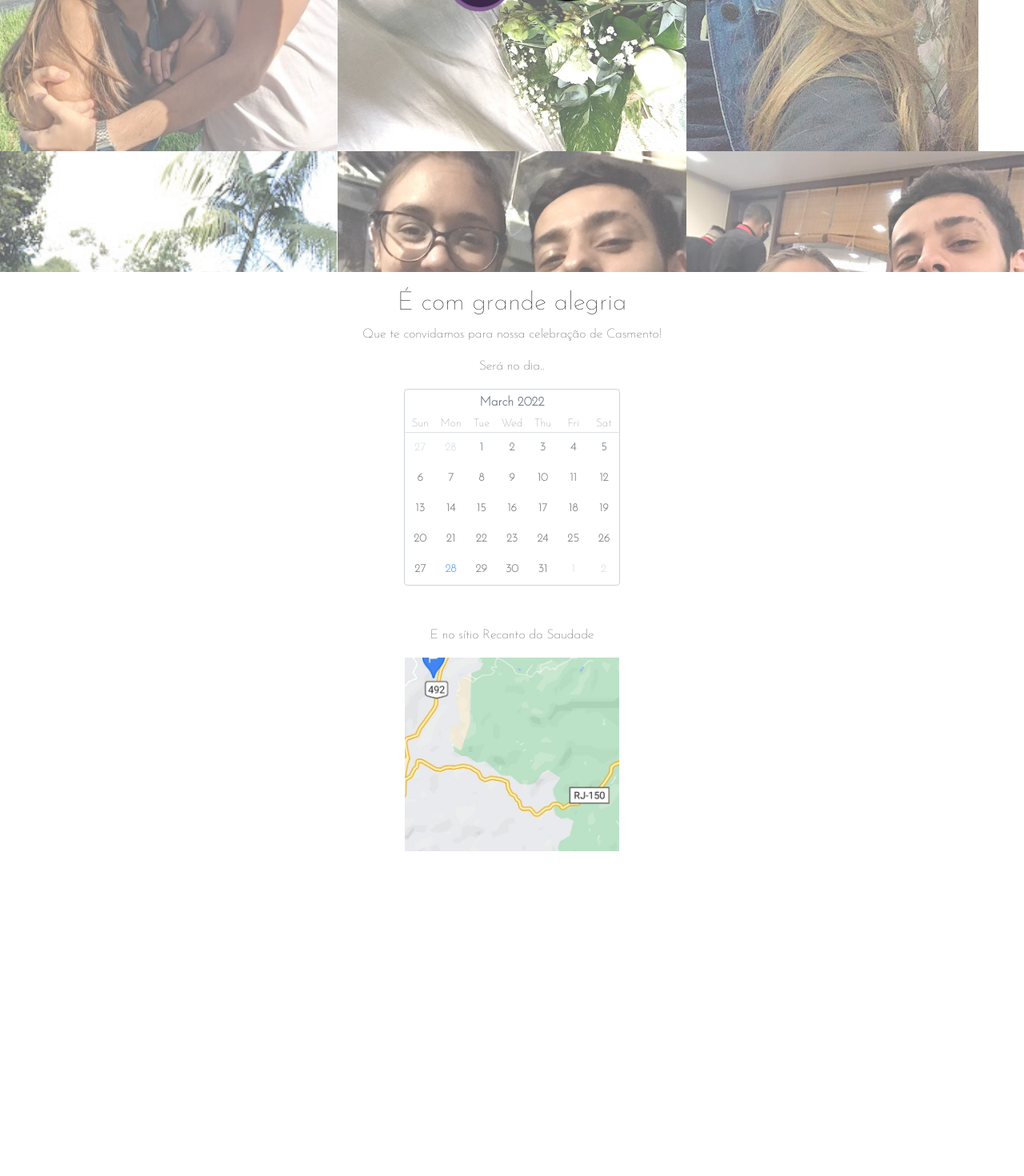
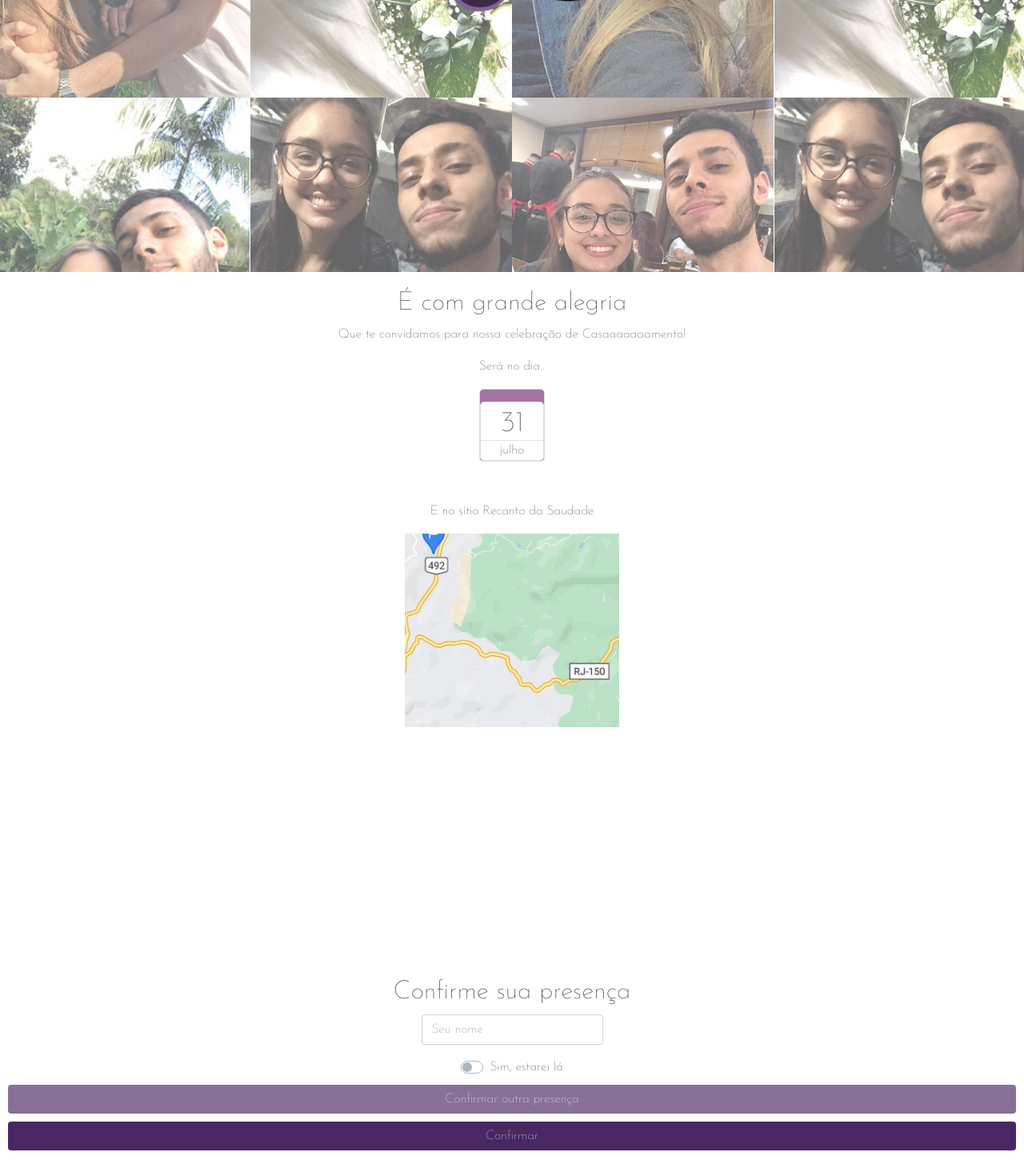
Before and after one commit to rayssamontecchiari/jererayssa-website, a Nuxt app: page / in a window 1280 px wide. Shown: the part 460-1930 px from the top of the page at 80% size. Before the commit the page ends 1544 px from the top, so only its background shows below. Built offline with nearby package versions, Linux system fonts and the light colour scheme.

Commit message:
acrescenta forms de presença

```diff
--- a/components/Banner.vue
+++ b/components/Banner.vue
@@ -27,6 +27,14 @@
             class="imagem-banner"
           ></b-img>
         </b-col>
+        <b-col>
+          <b-img
+            fluid
+            src="../css/images/foto1.jpg"
+            alt="Image 2"
+            class="imagem-banner"
+          ></b-img>
+        </b-col>
       </b-row>
       <b-row>
         <b-col>
@@ -53,6 +61,14 @@
             class="imagem-banner"
           ></b-img>
         </b-col>
+        <b-col>
+          <b-img
+            fluid
+            src="../css/images/foto3.jpg"
+            alt="Image 3"
+            class="imagem-banner"
+          ></b-img>
+        </b-col>
       </b-row>
       <b-row>
         <b-col>
@@ -75,6 +91,14 @@
           <b-img
             fluid
             src="../css/images/banner_1.jpeg"
+            alt="Image 3"
+            class="imagem-banner"
+          ></b-img>
+        </b-col>
+        <b-col>
+          <b-img
+            fluid
+            src="../css/images/foto6.jpg"
             alt="Image 3"
             class="imagem-banner"
           ></b-img>
@@ -127,6 +151,14 @@
           <b-img
             fluid
             src="../css/images/foto4.jpg"
+            alt="Image 3"
+            class="imagem-banner"
+          ></b-img>
+        </b-col>
+        <b-col>
+          <b-img
+            fluid
+            src="../css/images/foto3.jpg"
             alt="Image 3"
             class="imagem-banner"
           ></b-img>
--- a/components/DataLocal.vue
+++ b/components/DataLocal.vue
@@ -2,15 +2,21 @@
   <div class="wrapper-local">
     <div>
       <h2>É com grande alegria</h2>
-      <p>Que te convidamos para nossa celebração de Casmento!</p>
+      <p>Que te convidamos para nossa celebração de Casaaaaaaamento!</p>
     </div>
     <div>
       <p>Será no dia..</p>
-      <b-calendar
+      <div class="calendario-wrapper">
+        <div class="calendario">
+          <h3 class="dia">31</h3>
+          <p class="mes">julho</p>
+        </div>
+      </div>
+      <!-- <b-calendar
         id="ex-disabled-readonly"
         :disabled="disabled"
         :readonly="readonly"
-      ></b-calendar>
+      ></b-calendar> -->
     </div>
     <div class="mapa-wrapper">
       <p>E no sítio Recanto da Saudade</p>
@@ -68,6 +74,33 @@ export default {
   padding: 20px 0;
 }
 
+.calendario-wrapper {
+  border: 1px solid #e0e0e0;
+  border-radius: 5px;
+  padding-top: 15px;
+  background: rgb(165, 115, 165);
+}
+
+.calendario {
+  border: 1px solid #e0e0e0;
+  border-radius: 5px;
+
+  background: #fff;
+}
+.dia {
+  /* border: 1px solid blue; */
+  margin: 7px 0 0;
+  font-size: 36px;
+  display: flex;
+  justify-content: center;
+  align-items: center;
+  line-height: 40px;
+}
+.mes {
+  border-top: 0.5px solid #e0e0e0;
+  margin: 0;
+}
+
 .mapa-wrapper {
   margin-top: 50px;
 }
--- a/components/Form.vue
+++ b/components/Form.vue
@@ -1,8 +1,8 @@
 <template>
   <div class="form">
-        <b-form-group
-            label-for="name"
-        >
+    <h2>Confirme sua presença</h2>
+
+    <b-form-group label-for="name" class="name">
       <b-form-input
         id="name"
         v-model="form.name"
@@ -12,17 +12,22 @@
       />
     </b-form-group>
 
-        <b-form-group
-            label-for="idade"
+    <div class="check">
+      <b-form-checkbox v-model="checked" name="check-button" switch>
+        Sim, estarei lá
+      </b-form-checkbox>
+    </div>
+
+    <div id="novo-nome"></div>
+
+    <b-button
+      type=""
+      variant="secondary"
+      class="btn-outros"
+      @click="otherPeople"
     >
-            <b-form-input
-                id="idade"
-                v-model="form.age"
-                type="text"
-                placeholder="Sua idade"
-                required
-            />
-        </b-form-group>
+      Confirmar outra presença
+    </b-button>
 
     <b-button
       type="submit"
@@ -32,48 +37,72 @@
     >
       Confirmar
     </b-button>
-
-        <b-button
-            type="reset"
-            variant="warning"
-            @click="onReset"
-        >
-            Limpar
-        </b-button>
   </div>
 </template>
 <script>
+// const novoNome = this.$el.querySelector("#novo-nome").value;
+
 export default {
   data() {
     return {
       form: {
-                name: '',
-                age: '',
-            }
-        }
+        name: "",
+        age: "",
+        checked: true,
+      },
+      checked: false,
+    };
   },
   methods: {
     onSubmit() {
-            console.log("On Submit")
-            this.form.name = ''
-            this.form.age = ''
+      console.log("On Submit");
+      this.form.name = "";
+      this.form.age = "";
+      this.form.checked = "";
     },
-        onReset() {
-            console.log("On reset")
-        }
-    }
-
-}
+    otherPeople() {
+      // const inputname = "novo nome";
+      // novoNome.innerHTML = inputname;
+      // renderizar campo de nome outra vez
+    },
+  },
+};
 </script>
 
 <style lang="css">
 .form {
-        max-width: 80%;
-        margin: 0 auto;
+  height: 100vh;
+
   text-align: center;
+
+  display: flex;
+  flex-direction: column;
+  justify-content: center;
+  align-items: center;
+  padding: 0 10px;
 }
-    .btn-submit, .btn-submit:after {
-        background-color: #333;
+.btn-submit,
+.btn-submit:after {
+  background-color: #482763;
+  width: 100%;
   outline: none;
+  border: none;
+}
+
+.check {
+  margin-bottom: 10px;
+}
+
+.custom-control-input:checked ~ .custom-control-label::before {
+  border-color: #877199;
+  background-color: #877199;
+}
+
+.btn-outros {
+  margin-bottom: 10px;
+  width: 100%;
+  background-color: #877199;
+  outline: none;
+  border: none;
 }
 </style>
--- a/pages/index.vue
+++ b/pages/index.vue
@@ -2,6 +2,7 @@
   <div>
     <Banner />
     <Data-local />
+    <Form />
   </div>
 </template>
 
```
Lines whose indentation alone changed are shown as unchanged.
